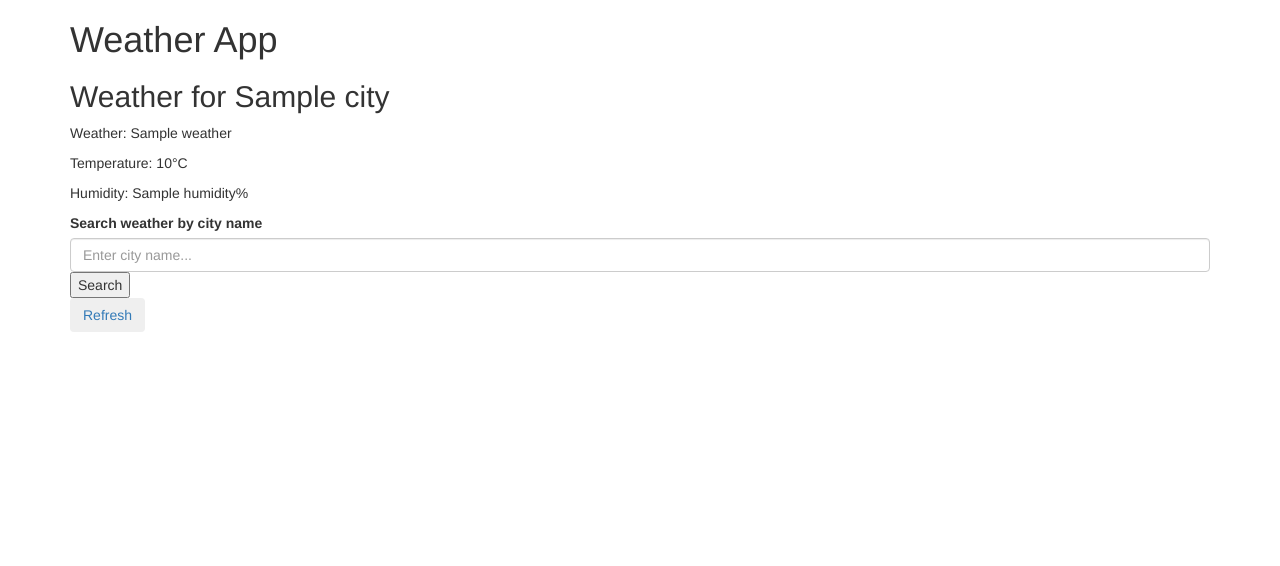
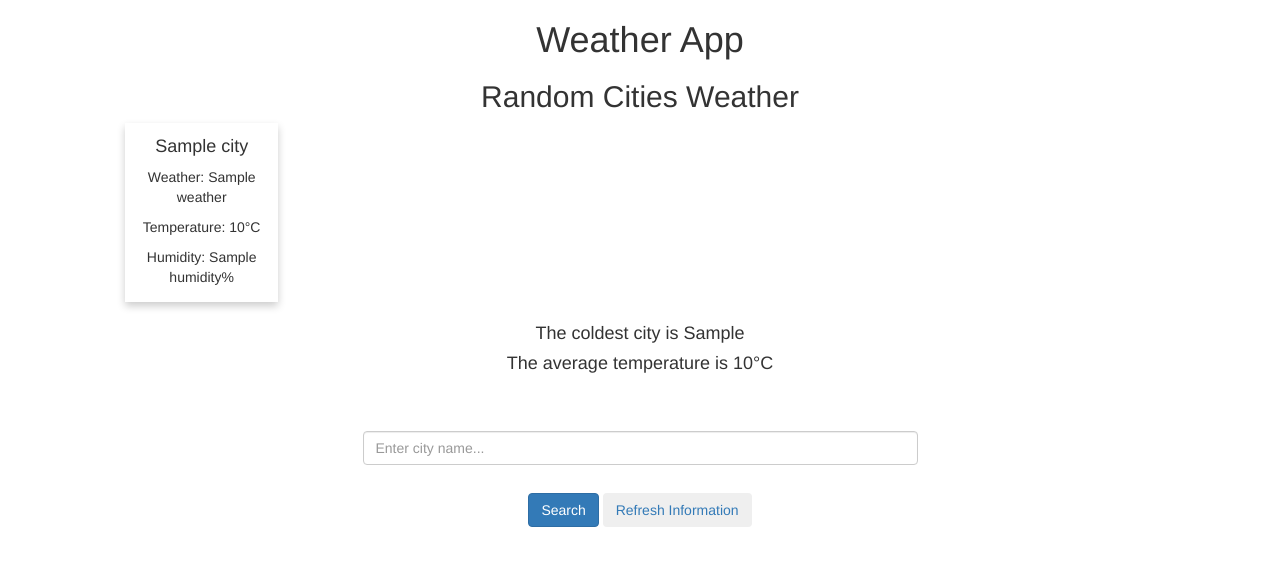
Before and after one commit to g-stoy/weather-task, a Flask app: template Task3/templates/index.html in a window 1280 px wide. Shown: the top 566 px of the page. Run offline with Flask 3, Linux system fonts and the light colour scheme; the template is opened without the code that fills it: most values are stand-ins (such as "Sample title", 1, 10 or a date in 2020).

Commit message:
Add bootstrap design

```diff
--- a/Task3/templates/index.html
+++ b/Task3/templates/index.html
@@ -6,38 +6,56 @@
     <meta name="viewport" content="width=device-width, initial-scale=1.0">
     <title>Weather App</title>
     <link rel="stylesheet" href="https://cdn.jsdelivr.net/npm/bootstrap@3.4.1/dist/css/bootstrap.min.css" integrity="sha384-HSMxcRTRxnN+Bdg0JdbxYKrThecOKuH5zCYotlSAcp1+c8xmyTe9GYg1l9a69psu" crossorigin="anonymous">
+    <style>
+        .card {
+            box-shadow: 0 4px 8px 0 rgba(0,0,0,0.2);
+            transition: 0.3s;
+            padding: 3%;
+        }
+
+        .card:hover {
+            box-shadow: 0 8px 16px 0 rgba(0,0,0,0.2);
+        }
+    </style>
 </head>
 <body>
     <div class="container">
-        <h1>Weather App</h1>
-        {% if city %}
-        <h2>Weather for {{ city }}</h2>
-        <p>Weather: {{weather}}</p>
-        <p>Temperature: {{ temperature }}°C</p>
-        <p>Humidity: {{ humidity }}%</p>
-    {% else %}
-        <h2>Random Cities Weather</h2>
+        <h1 class="text-center">Weather App</h1>
+        <h2 class="text-center">Random Cities Weather</h2>
         <ul>
             {% for city_data in cities_weather %}
-                <li>{{ city_data.city }}: Weather: {{city_data.weather}} Temperature: {{ city_data.temp }}°C, Humidity: {{ city_data.humidity }}%</li>
+            <div class="col-md-2">
+                <div class="card">
+                    <div class="card-body text-center">
+                        <h4 class="card-title">{{city_data.city}}</h4>
+                        <p class="card-text">Weather: {{city_data.weather}}</p>
+                        <p class="card-text">Temperature: {{city_data.temp}}°C</p>
+                        <p class="card-text">Humidity: {{city_data.humidity}}%</p>
+                    </div>
+                </div>
+            </div>
             {% endfor %}
         </ul>
-        <h4>The coldest city is {{coldest_city}}</h4>
-        <h4>The average temperature is {{average_temp}}°C</h4>
-    {% endif %}
-        <form id="search-city">
-            <div class="mb-3">
-                <label for="city" class="form-label">Search weather by city name</label>
-                <input type="text" class="form-control" id="city" name="city" placeholder="Enter city name...">
+        <div class="row">
+            <div class="col-md-12 text-center">
+                <h4 class="text-center" style="margin-top: 2%;">The coldest city is {{coldest_city}}</h4>
+                <h4 class="text-center" style="margin-bottom: 5%;">The average temperature is {{average_temp}}°C</h4>
             </div>
-            <div class="mb-3">
-                <input type="submit" id="searchButton" value="Search">
+        </div>
+        <div class="row">
+            <div class="col-md-6 col-md-offset-3 text-center">
+                <input type="text" class="form-control" id="city" name="city" placeholder="Enter city name..." style="margin-bottom: 5%">
             </div>
-        </form>
-        <a href="/">
-            <button type="button" id="getButton" class="btn btn-secondary">Refresh</button>
-        </a>
-        <div class="result">
+        </div>
+        <div class="row">
+            <div class="col-xs-12 text-center">
+                <input type="submit" class="btn btn-primary" id="searchButton" value="Search">
+                <a href="/">
+                    <button type="button" id="getButton" class="btn btn-secondary">Refresh Information</button>
+                </a>
+            </div>
+        </div>
+        <div class="result text-center">
             <p class="rslt_p"></p>
         </div>
     </div>
```
